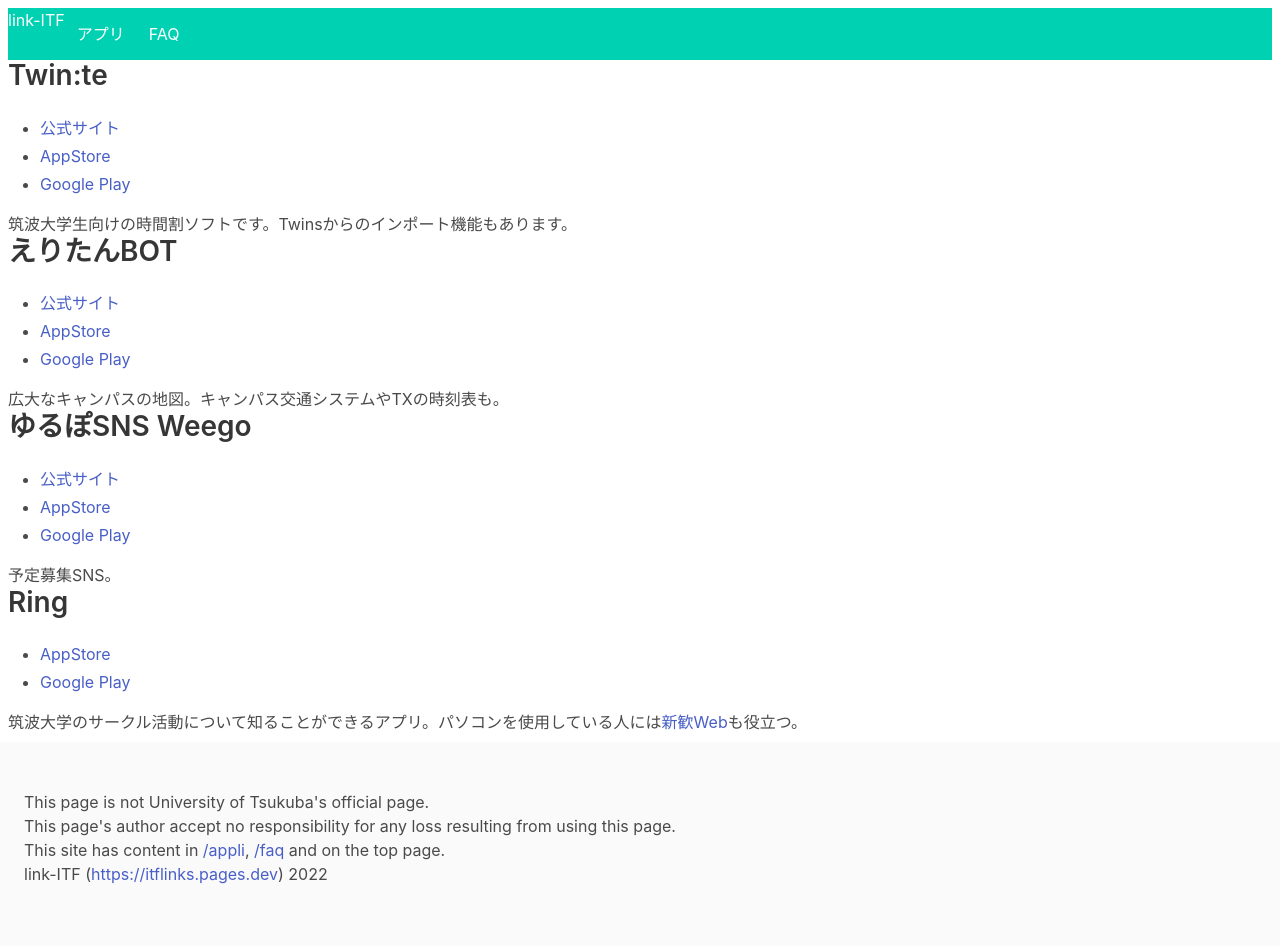
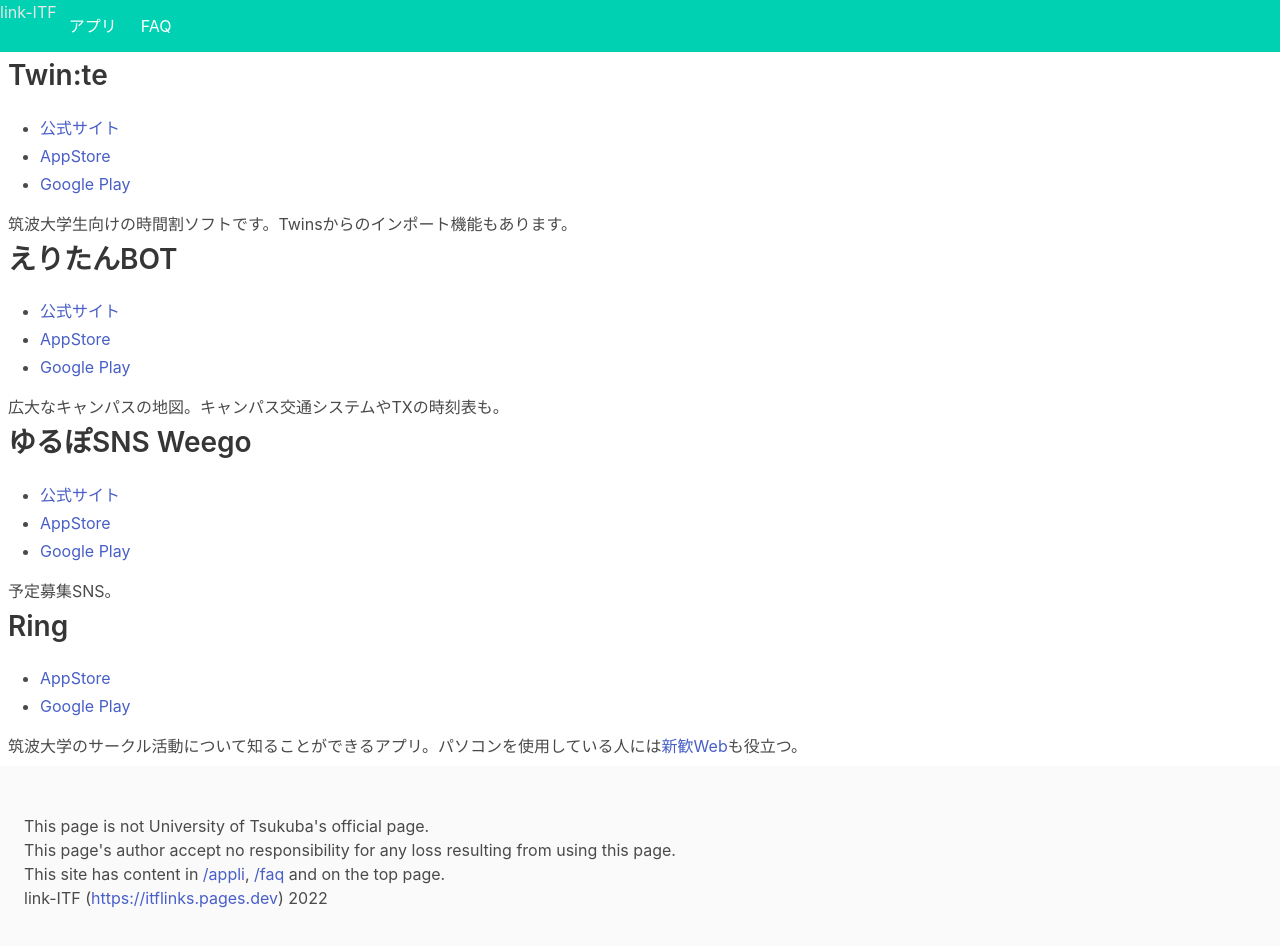
Before and after one commit to otagao/itflinks, a Nuxt app: page /appli in a window 1280 px wide. Shown: the top 946 px of the page. Built offline with nearby package versions, Linux system fonts and the light colour scheme.

Commit message:
chenge navbars long on Applinks.vue

```diff
--- a/components/Applinks.vue
+++ b/components/Applinks.vue
@@ -1,7 +1,7 @@
 <template>
-  <div id="applinks" class="m-2 content">
+  <div id="applinks">
     <Navbar />
-    <div id="twinte">
+    <div id="twinte" class="m-2 content">
       <h2 class="title">Twin:te</h2>
       <ul>
         <li><a href="https://www.twinte.net/">公式サイト</a></li>
@@ -12,7 +12,7 @@
         筑波大学生向けの時間割ソフトです。Twinsからのインポート機能もあります。
       </p>
     </div>
-    <div id="eritan">
+    <div id="eritan" class="m-2 content">
       <h2 class="title">えりたんBOT</h2>
       <ul>
         <li><a href="https://eritanbot.net/">公式サイト</a></li>
@@ -23,7 +23,7 @@
         広大なキャンパスの地図。キャンパス交通システムやTXの時刻表も。
       </p>
     </div>
-    <div id="weego">
+    <div id="weego" class="m-2 content">
       <h2 class="title">ゆるぽSNS Weego</h2>
       <ul>
         <li><a href="https://weego.fun/">公式サイト</a></li>
@@ -34,7 +34,7 @@
         予定募集SNS。
       </p>
     </div>
-    <div class="ring">
+    <div id="ring" class="m-2 content">
       <h2 class="title">Ring</h2>
       <ul>
         <li><a href="https://apps.apple.com/app/ring-%E3%82%B3%E3%83%9F%E3%83%A5%E3%83%8B%E3%83%86%E3%82%A3%E3%81%A8%E7%B9%8B%E3%81%8C%E3%82%8B/id1588422998">AppStore</a></li>
```
